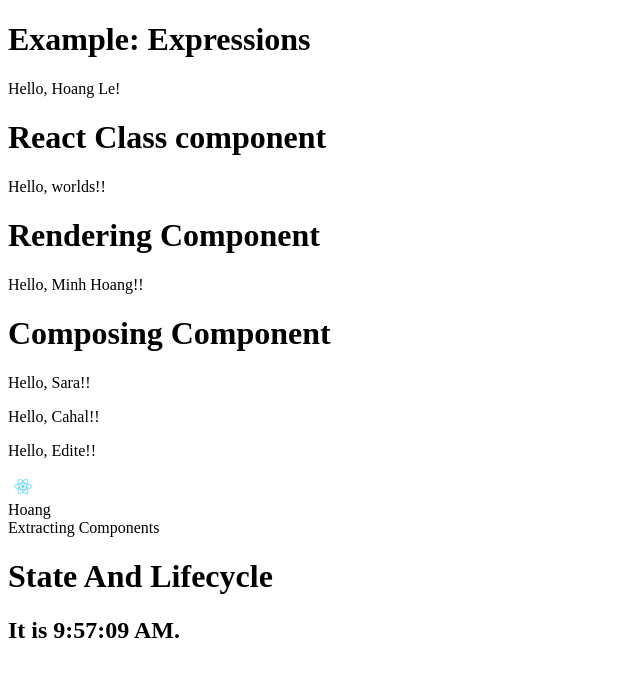
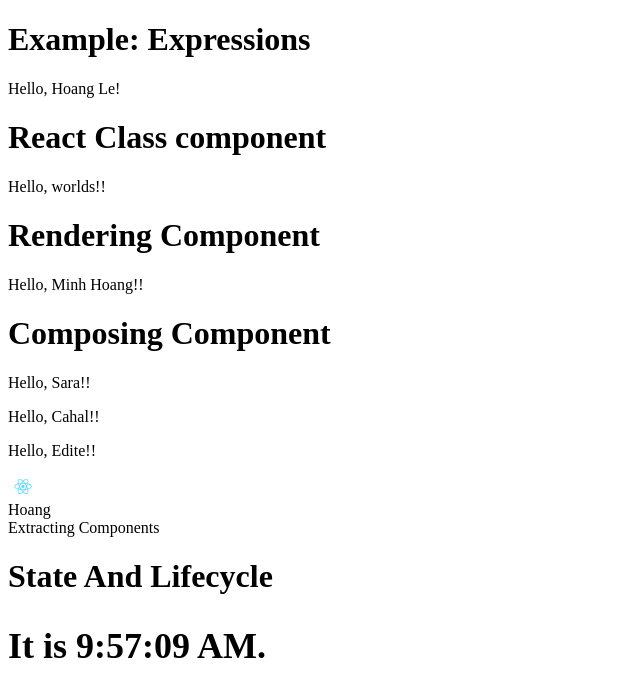
Before and after one commit to hoangle-agilityio/react-training, a React (Vite) app in the folder example-react/: page / in a window 1280 px wide. Shown: the top 696 px of the page, without its empty margins (0-640 px from the left). Built offline with nearby package versions, Linux system fonts and the light colour scheme.

Commit message:
fix: update create new function FormattedDate to contains the contents of date

```diff
--- a/example-react/src/example-tsx/state-lifecycle.tsx
+++ b/example-react/src/example-tsx/state-lifecycle.tsx
@@ -1,4 +1,8 @@
 import React from "react";
+
+function FormattedDate(props: { date: Date }) {
+  return <h2>It is {props.date.toLocaleTimeString()}.</h2>;
+}
 
 /**
  * When <Clock /> is passed to ReactDOM.render(), React calls the constructor of the Clock component.
@@ -41,7 +45,7 @@
     return (
       <div>
         <h1>State And Lifecycle</h1>
-        <h2>It is {this.state.date.toLocaleTimeString()}.</h2>
+        <h2><FormattedDate date={this.state.date} /></h2>
       </div>
     );
   }
```
